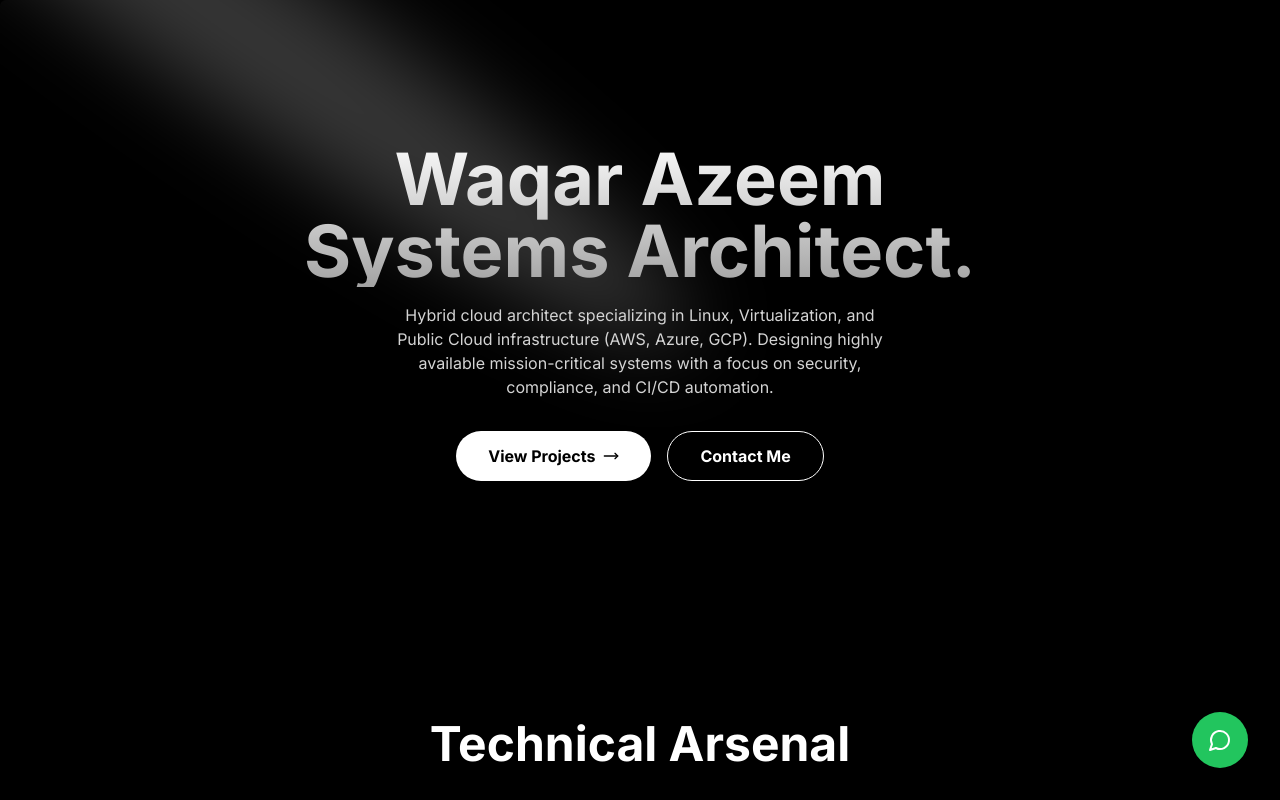
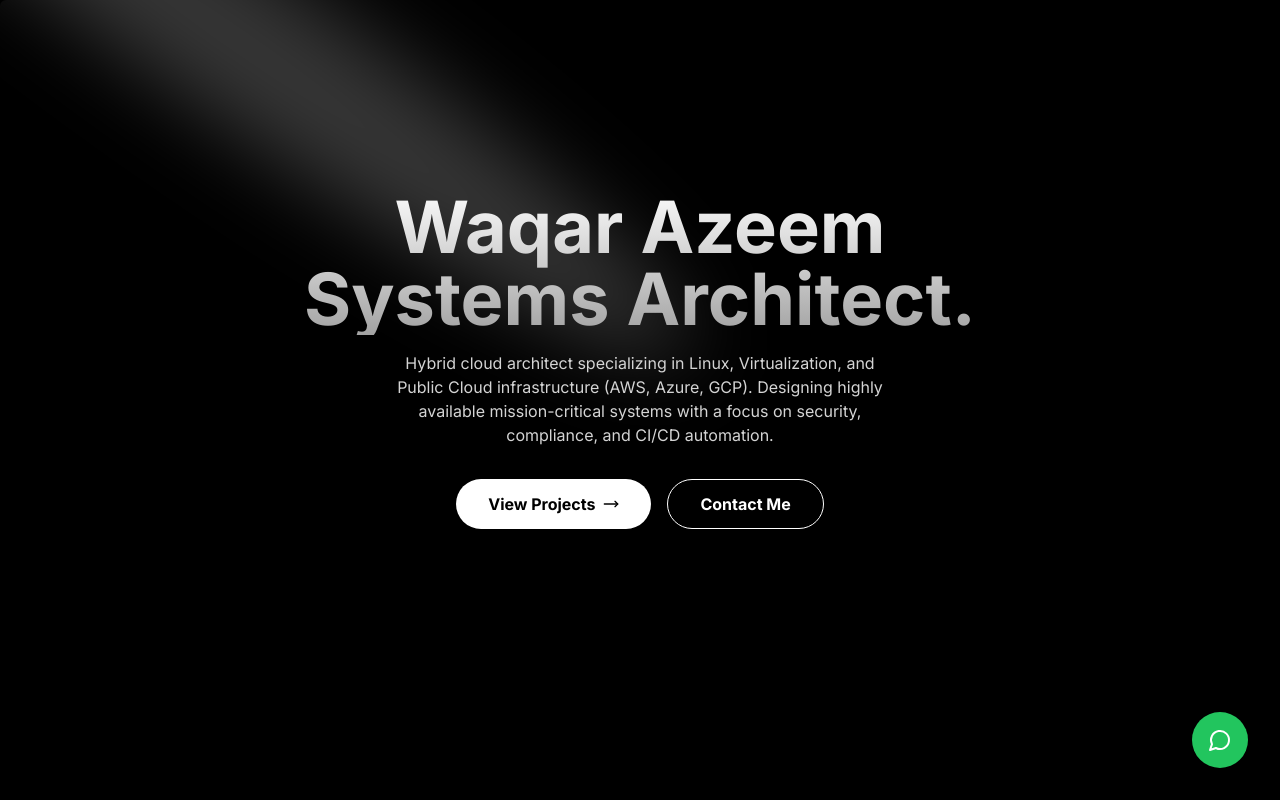
Before and after one commit to induslevel/waqar-portfolio, a Next.js app: page / in a window 1280 px wide. Shown: the top 800 px of the page. Built offline with nearby package versions, Linux system fonts and the light colour scheme.

Commit message:
Fix Hero and Contact layout distortion

```diff
--- a/src/components/Contact.tsx
+++ b/src/components/Contact.tsx
@@ -22,10 +22,10 @@ export function Contact() {
           </div>
         </div>
 
-        <div className="bg-neutral-900/50 p-8 rounded-2xl border border-neutral-800">
+        <div className="bg-neutral-900/50 p-8 rounded-2xl border border-neutral-800 w-full">
           <form action="https://api.web3forms.com/submit" method="POST" className="space-y-4">
             <input type="hidden" name="access_key" value="eb2123c6-6282-42cd-ad82-e3f2a58a77ec" />
-            <div className="grid grid-cols-2 gap-4">
+            <div className="grid grid-cols-1 sm:grid-cols-2 gap-4">
               <input
                 type="text"
                 name="name"
--- a/src/components/Hero.tsx
+++ b/src/components/Hero.tsx
@@ -5,12 +5,12 @@ import { MoveRight } from "lucide-react";
 
 export function Hero() {
   return (
-    <div className="h-[40rem] w-full rounded-md flex md:items-center md:justify-center bg-black/[0.96] antialiased bg-grid-white/[0.02] relative overflow-hidden">
+    <div className="min-h-[90vh] w-full rounded-md flex items-center justify-center bg-black/[0.96] antialiased bg-grid-white/[0.02] relative overflow-hidden py-20">
       <Spotlight
         className="-top-40 left-0 md:left-60 md:-top-20"
         fill="white"
       />
-      <div className=" p-4 max-w-7xl  mx-auto relative z-10  w-full pt-20 md:pt-0">
+      <div className=" p-4 max-w-7xl  mx-auto relative z-10  w-full">
         <h1 className="text-4xl md:text-7xl font-bold text-center bg-clip-text text-transparent bg-gradient-to-b from-neutral-50 to-neutral-400 bg-opacity-50">
           Waqar Azeem <br /> Systems Architect.
         </h1>
```
